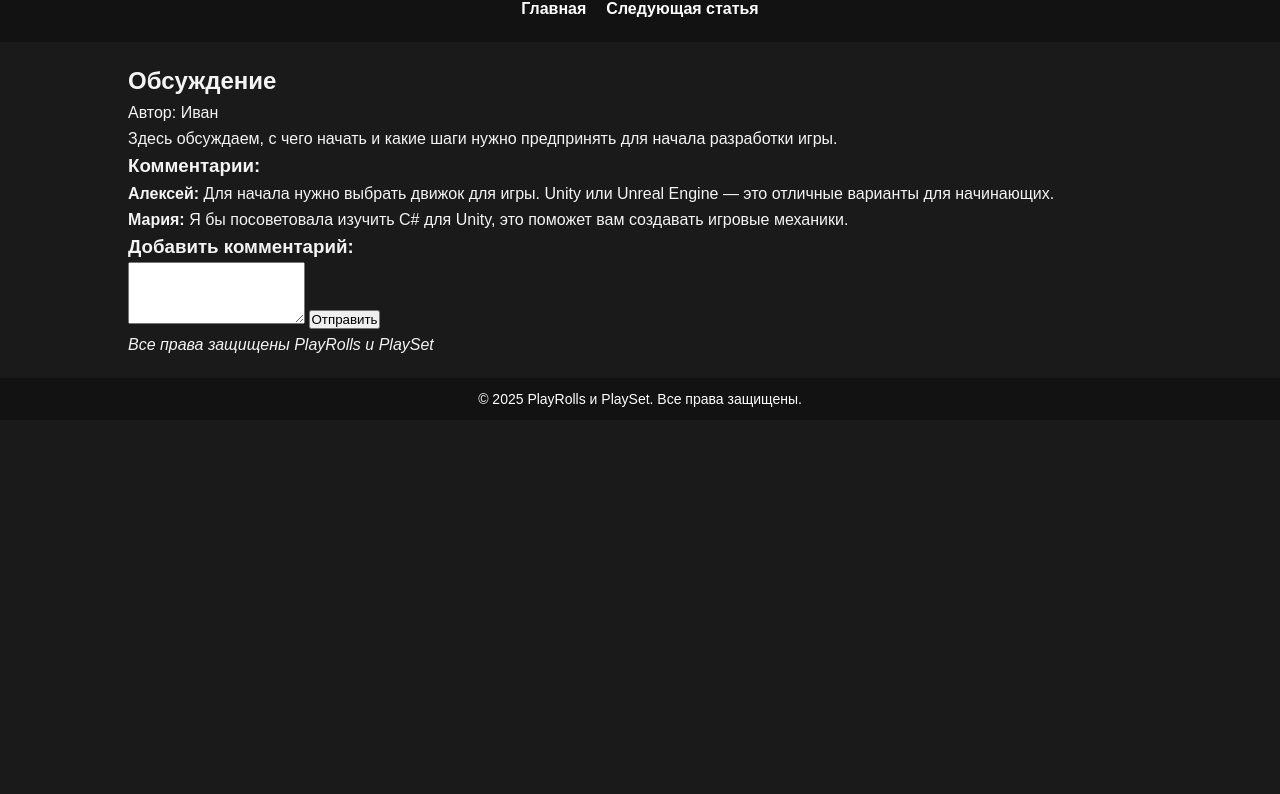
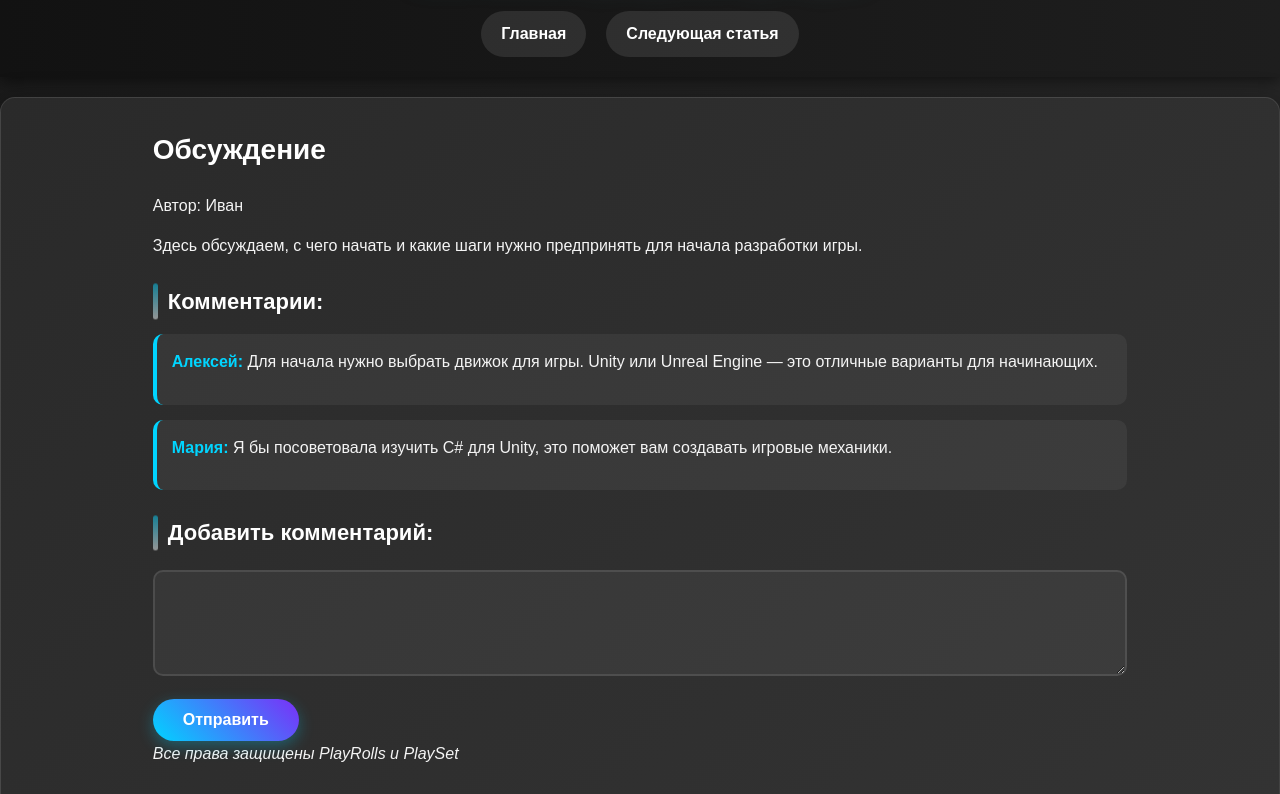
Before and after one commit to PlayRolls-PlayFun/Forum, a plain HTML site: page post1.html in a window 1280 px wide. Shown: the part 75-869 px from the top of the page. Before the commit the page ends 800 px from the top, so only its background shows below. Drawn offline with Linux system fonts and the light colour scheme.

Commit message:
Add files via upload

```diff
--- a/styles.css
+++ b/styles.css
@@ -6,9 +6,20 @@
 
 body {
     font-family: Arial, sans-serif;
-    background-color: #1a1a1a;  /* Темный фон */
+    background: linear-gradient(135deg, #1a1a1a 0%, #2d2d2d 100%);
     color: #f4f4f4;
     line-height: 1.6;
+    scroll-behavior: smooth;
+    animation: fadeIn 0.8s ease-in;
+}
+
+@keyframes fadeIn {
+    from {
+        opacity: 0;
+    }
+    to {
+        opacity: 1;
+    }
 }
 
 .container {
@@ -17,63 +28,273 @@ body {
 }
 
 header {
-    background-color: #121212;  /* Темный фон для хедера */
+    background: linear-gradient(90deg, #121212 0%, #1e1e1e 100%);
     color: #fff;
     padding: 20px 0;
+    box-shadow: 0 4px 15px rgba(0, 0, 0, 0.5);
+    animation: slideDown 0.6s ease-out;
+}
+
+@keyframes slideDown {
+    from {
+        transform: translateY(-100%);
+        opacity: 0;
+    }
+    to {
+        transform: translateY(0);
+        opacity: 1;
+    }
 }
 
 header h1 {
     text-align: center;
+    background: linear-gradient(45deg, #00d4ff, #ffffff);
+    -webkit-background-clip: text;
+    -webkit-text-fill-color: transparent;
+    background-clip: text;
+    animation: glow 2s ease-in-out infinite alternate;
+}
+
+@keyframes glow {
+    from {
+        filter: drop-shadow(0 0 5px rgba(0, 213, 255, 0.5));
+    }
+    to {
+        filter: drop-shadow(0 0 20px rgba(58, 58, 58, 0.8));
+    }
 }
 
 header nav {
     display: flex;
     justify-content: center;
     gap: 20px;
+    margin-top: 15px;
 }
 
 header nav a {
     color: #fff;
     text-decoration: none;
     font-weight: bold;
+    padding: 10px 20px;
+    border-radius: 25px;
+    background: rgba(255, 255, 255, 0.1);
+    transition: all 0.3s ease;
+    position: relative;
+    overflow: hidden;
+}
+
+header nav a::before {
+    content: '';
+    position: absolute;
+    top: 0;
+    left: -100%;
+    width: 100%;
+    height: 100%;
+    background: linear-gradient(90deg, transparent, rgba(255, 255, 255, 0.3), transparent);
+    transition: left 0.5s ease;
+}
+
+header nav a:hover::before {
+    left: 100%;
 }
 
 header nav a:hover {
-    text-decoration: underline;
+    background: linear-gradient(45deg, #00e1ff, #ffffff);
+    transform: translateY(-3px);
+    box-shadow: 0 5px 15px rgba(32, 248, 255, 0.575);
 }
 
 main {
     padding: 20px 0;
+    animation: fadeInUp 0.8s ease-out 0.3s both;
 }
 
-.legal-content {
-    background-color: #2a2a2a;
-    padding: 20px;
-    border-radius: 8px;
+@keyframes fadeInUp {
+    from {
+        opacity: 0;
+        transform: translateY(30px);
+    }
+    to {
+        opacity: 1;
+        transform: translateY(0);
+    }
 }
 
-.legal-content h2 {
-    font-size: 24px;
-    margin-bottom: 20px;
+.legal-content, .post-content {
+    background: linear-gradient(135deg, #2a2a2a 0%, #333333 100%);
+    padding: 30px;
+    border-radius: 15px;
+    box-shadow: 0 10px 30px rgba(0, 0, 0, 0.5);
+    transition: transform 0.3s ease, box-shadow 0.3s ease;
+    border: 1px solid rgba(255, 255, 255, 0.1);
 }
 
-.legal-content h3 {
-    font-size: 20px;
-    margin-top: 20px;
+.legal-content:hover, .post-content:hover {
+    transform: translateY(-5px);
+    box-shadow: 0 15px 40px rgba(255, 255, 255, 0.452);
 }
 
-.legal-content p {
+.legal-content h2, .post-content h2 {
+    font-size: 28px;
+    margin-bottom: 20px;
+    color: #ffffff;
+    animation: slideInLeft 0.6s ease-out;
+}
+
+@keyframes slideInLeft {
+    from {
+        opacity: 0;
+        transform: translateX(-50px);
+    }
+    to {
+        opacity: 1;
+        transform: translateX(0);
+    }
+}
+
+.legal-content h3, .post-content h3 {
+    font-size: 22px;
+    margin-top: 25px;
+    margin-bottom: 15px;
+    color: #ffffff;
+    position: relative;
+    padding-left: 15px;
+}
+
+.legal-content h3::before, .post-content h3::before {
+    content: '';
+    position: absolute;
+    left: 0;
+    top: 50%;
+    transform: translateY(-50%);
+    width: 5px;
+    height: 100%;
+    background: linear-gradient(180deg, #00d4ff, #ffffff);
+    border-radius: 3px;
+    animation: pulse 2s ease-in-out infinite;
+}
+
+@keyframes pulse {
+    0%, 100% {
+        opacity: 1;
+    }
+    50% {
+        opacity: 0.5;
+    }
+}
+
+.legal-content p, .post-content p {
     font-size: 16px;
     margin-bottom: 15px;
+    animation: fadeIn 1s ease-out;
+}
+
+/* Стили для комментариев */
+.comment {
+    background: rgba(255, 255, 255, 0.05);
+    padding: 15px;
+    margin: 15px 0;
+    border-radius: 10px;
+    border-left: 4px solid #00d4ff;
+    transition: all 0.3s ease;
+    animation: fadeInUp 0.6s ease-out;
+}
+
+.comment:hover {
+    background: rgba(255, 255, 255, 0.1);
+    transform: translateX(10px);
+    border-left-color: #7b2ff7;
+}
+
+.comment strong {
+    color: #00d5ff;
+}
+
+/* Стили для форм */
+form {
+    margin-top: 20px;
+    animation: fadeInUp 0.8s ease-out;
+}
+
+textarea {
+    width: 100%;
+    padding: 15px;
+    background: rgba(255, 255, 255, 0.05);
+    border: 2px solid rgba(255, 255, 255, 0.1);
+    border-radius: 10px;
+    color: #f4f4f4;
+    font-family: Arial, sans-serif;
+    font-size: 16px;
+    resize: vertical;
+    transition: all 0.3s ease;
+}
+
+textarea:focus {
+    outline: none;
+    border-color: #00d4ff;
+    background: rgba(255, 255, 255, 0.08);
+    box-shadow: 0 0 20px rgba(0, 212, 255, 0.3);
+}
+
+button[type="submit"] {
+    margin-top: 15px;
+    padding: 12px 30px;
+    background: linear-gradient(45deg, #00d4ff, #7b2ff7);
+    color: #fff;
+    border: none;
+    border-radius: 25px;
+    font-size: 16px;
+    font-weight: bold;
+    cursor: pointer;
+    transition: all 0.3s ease;
+    box-shadow: 0 5px 15px rgba(0, 212, 255, 0.3);
+    position: relative;
+    overflow: hidden;
+}
+
+button[type="submit"]::before {
+    content: '';
+    position: absolute;
+    top: 50%;
+    left: 50%;
+    width: 0;
+    height: 0;
+    border-radius: 50%;
+    background: rgba(255, 255, 255, 0.3);
+    transform: translate(-50%, -50%);
+    transition: width 0.6s ease, height 0.6s ease;
+}
+
+button[type="submit"]:hover::before {
+    width: 300px;
+    height: 300px;
+}
+
+button[type="submit"]:hover {
+    transform: translateY(-3px);
+    box-shadow: 0 8px 25px rgba(123, 47, 247, 0.5);
+}
+
+button[type="submit"]:active {
+    transform: translateY(-1px);
 }
 
 footer {
-    background-color: #121212;
+    background: linear-gradient(90deg, #121212 0%, #1e1e1e 100%);
     color: #fff;
     text-align: center;
-    padding: 10px 0;
+    padding: 20px 0;
+    margin-top: 40px;
+    box-shadow: 0 -4px 15px rgba(0, 0, 0, 0.5);
+    animation: fadeIn 1s ease-out;
 }
 
 footer p {
     font-size: 14px;
+    opacity: 0.8;
+    transition: opacity 0.3s ease;
 }
+
+footer p:hover {
+    opacity: 1;
+}
```
